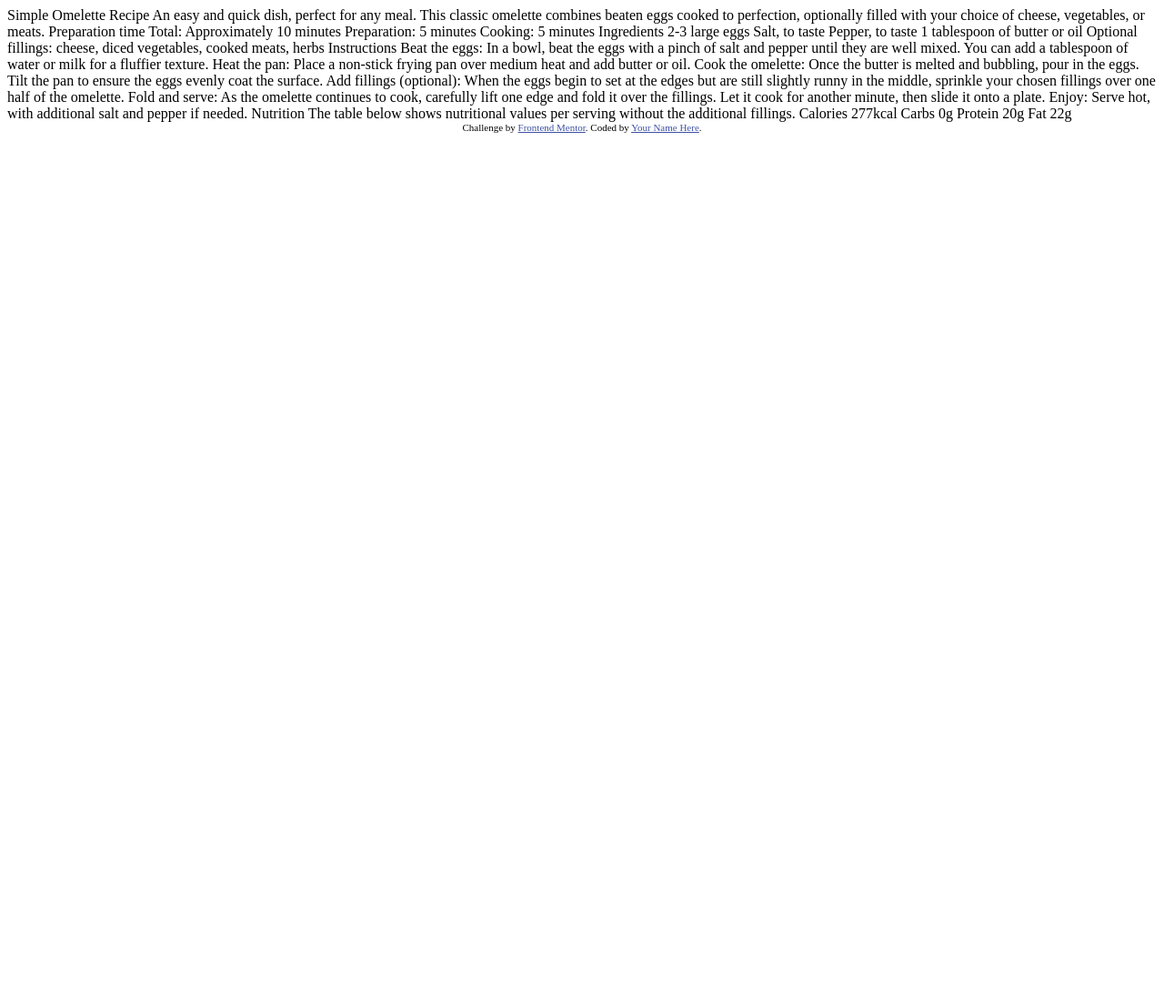
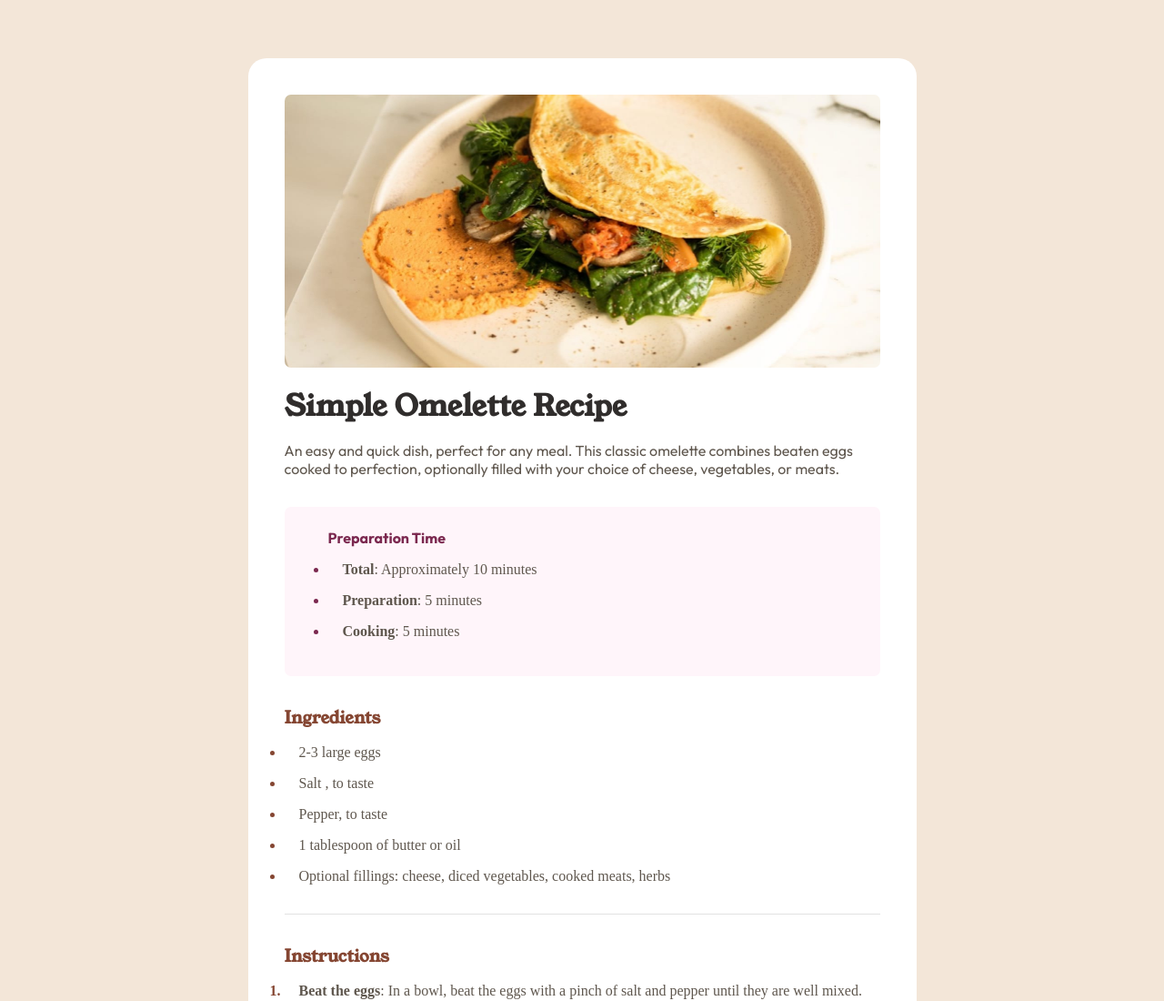
Before and after one commit to deekshithpai/frontend-mentor-recipe-page, a plain HTML site: page index.html in a window 1280 px wide. Shown: the top 1100 px of the page at 91% size. Before the commit the page ends 800 px from the top, so only its background shows below. Drawn offline with Linux system fonts and the light colour scheme.

Commit message:
Finished Product

```diff
--- a/index.html
+++ b/index.html
@@ -1,77 +1,144 @@
 <!DOCTYPE html>
 <html lang="en">
   <head>
-  <meta charset="UTF-8">
-  <meta name="viewport" content="width=device-width, initial-scale=1.0"> <!-- displays site properly based on user's device -->
+    <meta charset="UTF-8" />
+    <meta name="viewport" content="width=device-width, initial-scale=1.0" />
+    <!-- displays site properly based on user's device -->
 
-  <link rel="icon" type="image/png" sizes="32x32" href="./assets/images/favicon-32x32.png">
+    <link
+      rel="icon"
+      type="image/png"
+      sizes="32x32"
+      href="./assets/images/favicon-32x32.png"
+    />
+
+    <link rel="stylesheet" href="scripts/styles.css" />
 
     <title>Frontend Mentor | Recipe page</title>
 
     <!-- Feel free to remove these styles or customise in your own stylesheet 👍 -->
     <style>
-    .attribution { font-size: 11px; text-align: center; }
-    .attribution a { color: hsl(228, 45%, 44%); }
+      .attribution {
+        font-size: 11px;
+        text-align: center;
+      }
+      .attribution a {
+        color: hsl(228, 45%, 44%);
+      }
     </style>
   </head>
   <body>
+    <main>
+      <div class="container">
+        <img
+          class="mobile-omelette-img"
+          src="assets/images/image-omelette.jpeg"
+          alt=""
+        />
+        <div class="recipe-card">
+          <img
+            class="omelette-img"
+            src="assets/images/image-omelette.jpeg"
+            alt=""
+          />
+          <div class="ingredients-scection">
+            <h1 class="main-header">Simple Omelette Recipe</h1>
+            <p>
+              An easy and quick dish, perfect for any meal. This classic
+              omelette combines beaten eggs cooked to perfection, optionally
+              filled with your choice of cheese, vegetables, or meats.
+            </p>
+            <div class="time-container">
+              <h4 class="prep-time-heading">Preparation Time</h4>
+              <ul>
+                <li>
+                  <span class="bold-text">Total</span>: Approximately 10 minutes
+                </li>
+                <li><span class="bold-text">Preparation</span>: 5 minutes</li>
+                <li><span class="bold-text">Cooking</span>: 5 minutes</li>
+              </ul>
+            </div>
+            <h3 class="gold-text">Ingredients</h3>
+            <ul class="gold-list">
+              <li>2-3 large eggs</li>
+              <li>Salt , to taste</li>
+              <li>Pepper, to taste</li>
+              <li>1 tablespoon of butter or oil</li>
+              <li>
+                Optional fillings: cheese, diced vegetables, cooked meats, herbs
+              </li>
+            </ul>
+          </div>
+          <div class="divider"></div>
+          <h3 class="gold-text">Instructions</h3>
+          <ol class="gold-list">
+            <li>
+              <span class="bold-text">Beat the eggs</span>: In a bowl, beat the
+              eggs with a pinch of salt and pepper until they are well mixed.
+              You can add a tablespoon of water or milk for a fluffier texture.
+            </li>
+            <li>
+              <span class="bold-text">Heat the pan</span>: Place a non-stick
+              frying pan over medium heat and add butter or oil.
+            </li>
+            <li>
+              <span class="bold-text"> Cook the omelette</span>: Once the butter
+              is melted and bubbling, pour in the eggs. Tilt the pan to ensure
+              the eggs evenly coat the surface.
+            </li>
+            <li>
+              <span class="bold-text"> Add fillings (optional)</span>: When the
+              eggs begin to set at the edges but are still slightly runny in the
+              middle, sprinkle your chosen fillings over one half of the
+              omelette.
+            </li>
+            <li>
+              <span class="bold-text">Fold and serve</span>: As the omelette
+              continues to cook, carefully lift one edge and fold it over the
+              fillings. Let it cook for another minute, then slide it onto a
+              plate.
+            </li>
+            <li>
+              <span class="bold-text">Enjoy</span>: Serve hot, with additional
+              salt and pepper if needed.
+            </li>
+          </ol>
+          <div class="divider"></div>
+          <h3 class="gold-text">Nutrition</h3>
+          <p class="nutrition-p">
+            The table below shows nutritional values per serving without the
+            additional fillings.
+          </p>
+          <div class="nutrition-table">
+            <div class="nutrition-card">
+              <p class="macro-p">Calories</p>
+              <p class="gold-text bold-text">270kcal</p>
+            </div>
+            <div class="divider"></div>
+            <div class="nutrition-card">
+              <p class="macro-p">Carbs</p>
+              <p class="gold-text bold-text">0g</p>
+            </div>
+            <div class="divider"></div>
+            <div class="nutrition-card">
+              <p class="macro-p">Protein</p>
+              <p class="gold-text bold-text">20g</p>
+            </div>
+            <div class="divider"></div>
+            <div class="nutrition-card">
+              <p class="macro-p">Fat</p>
+              <p class="gold-text bold-text">22g</p>
+            </div>
+          </div>
+        </div>
+      </div>
+    </main>
 
-  Simple Omelette Recipe
-
-  An easy and quick dish, perfect for any meal. This classic omelette combines beaten eggs cooked
-  to perfection, optionally filled with your choice of cheese, vegetables, or meats.
-
-  Preparation time
-
-  Total: Approximately 10 minutes
-  Preparation: 5 minutes
-  Cooking: 5 minutes
-
-  Ingredients
-
-  2-3 large eggs
-  Salt, to taste
-  Pepper, to taste
-  1 tablespoon of butter or oil
-  Optional fillings: cheese, diced vegetables, cooked meats, herbs
-
-  Instructions
-
-  Beat the eggs: In a bowl, beat the eggs with a pinch of salt and pepper until they are well mixed.
-  You can add a tablespoon of water or milk for a fluffier texture.
-
-  Heat the pan: Place a non-stick frying pan over medium heat and add butter or oil.
-
-  Cook the omelette: Once the butter is melted and bubbling, pour in the eggs. Tilt the pan to ensure
-  the eggs evenly coat the surface.
-
-  Add fillings (optional): When the eggs begin to set at the edges but are still slightly runny in the
-  middle, sprinkle your chosen fillings over one half of the omelette.
-
-  Fold and serve: As the omelette continues to cook, carefully lift one edge and fold it over the
-  fillings. Let it cook for another minute, then slide it onto a plate.
-
-  Enjoy: Serve hot, with additional salt and pepper if needed.
-
-  Nutrition
-
-  The table below shows nutritional values per serving without the additional fillings.
-
-  Calories
-  277kcal
-
-  Carbs
-  0g
-
-  Protein
-  20g
-
-  Fat
-  22g
-
-  <div class="attribution">
-    Challenge by <a href="https://www.frontendmentor.io?ref=challenge" target="_blank">Frontend Mentor</a>.
-    Coded by <a href="#">Your Name Here</a>.
-  </div>
+    <!-- <div class="attribution">
+      Challenge by
+      <a href="https://www.frontendmentor.io?ref=challenge" target="_blank"
+        >Frontend Mentor</a
+      >. Coded by <a href="#">Your Name Here</a>.
+    </div> -->
   </body>
 </html>
--- /dev/null
+++ b/scripts/styles.css
@@ -0,0 +1,124 @@
+@import url("https://fonts.googleapis.com/css2?family=Young+Serif&display=swap");
+@import url("https://fonts.googleapis.com/css2?family=Outfit:wght@100..900&display=swap");
+
+* {
+  padding: 0;
+  margin: 0;
+  box-sizing: border-box;
+}
+
+h1,
+h2,
+h3 {
+  font-family: "Young Serif", serif;
+}
+
+p {
+  font-family: "Outfit", sans-serif;
+  color: hsl(30, 10%, 34%);
+}
+
+body {
+  background-color: hsl(30, 54%, 90%);
+}
+
+.container {
+  width: 735px;
+  background-color: white;
+  margin: 4rem auto;
+  border-radius: 20px;
+}
+
+.recipe-card {
+  padding: 2.5rem;
+}
+
+.omelette-img {
+  width: 655px;
+  border-radius: 7px;
+}
+
+.main-header {
+  color: hsl(24, 5%, 18%);
+  margin: 1rem 0;
+}
+
+.time-container {
+  margin: 2rem 0rem;
+  background-color: hsl(330, 100%, 98%);
+  border-radius: 7px;
+  padding: 1.5rem 0rem 1.5rem 3rem;
+}
+
+.prep-time-heading {
+  font-family: "Outfit", sans-serif;
+  color: hsl(332, 51%, 32%);
+}
+
+li {
+  font-size: "Outfit", sans-serif;
+  padding-left: 1rem;
+  margin: 1rem 0rem;
+  color: hsl(30, 10%, 34%);
+}
+
+li::marker {
+  color: hsl(332, 51%, 32%);
+}
+
+.bold-text {
+  font-weight: bold;
+}
+
+.gold-text {
+  color: hsl(14, 45%, 36%);
+}
+
+.gold-list li::marker {
+  color: hsl(14, 45%, 36%);
+  font-weight: bold;
+}
+
+.divider {
+  background: #e2e2e2;
+  height: 1px;
+  margin: 2rem 0rem;
+}
+
+.nutrition-p {
+  margin: 1rem 0rem;
+}
+
+.nutrition-table {
+  margin-top: 2rem;
+}
+
+.nutrition-card {
+  display: flex;
+}
+
+.macro-p {
+  width: 350px;
+  padding-left: 2rem;
+}
+
+.mobile-omelette-img {
+  display: none;
+}
+
+@media screen and (max-width: 700px) {
+  .container {
+    margin: 0rem auto;
+    width: 100%;
+    border-radius: 0px;
+  }
+
+  .omelette-img {
+    display: none;
+  }
+
+  .mobile-omelette-img {
+    display: block;
+    width: 100%;
+  }
+}
```
Lines whose indentation alone changed are shown as unchanged.
